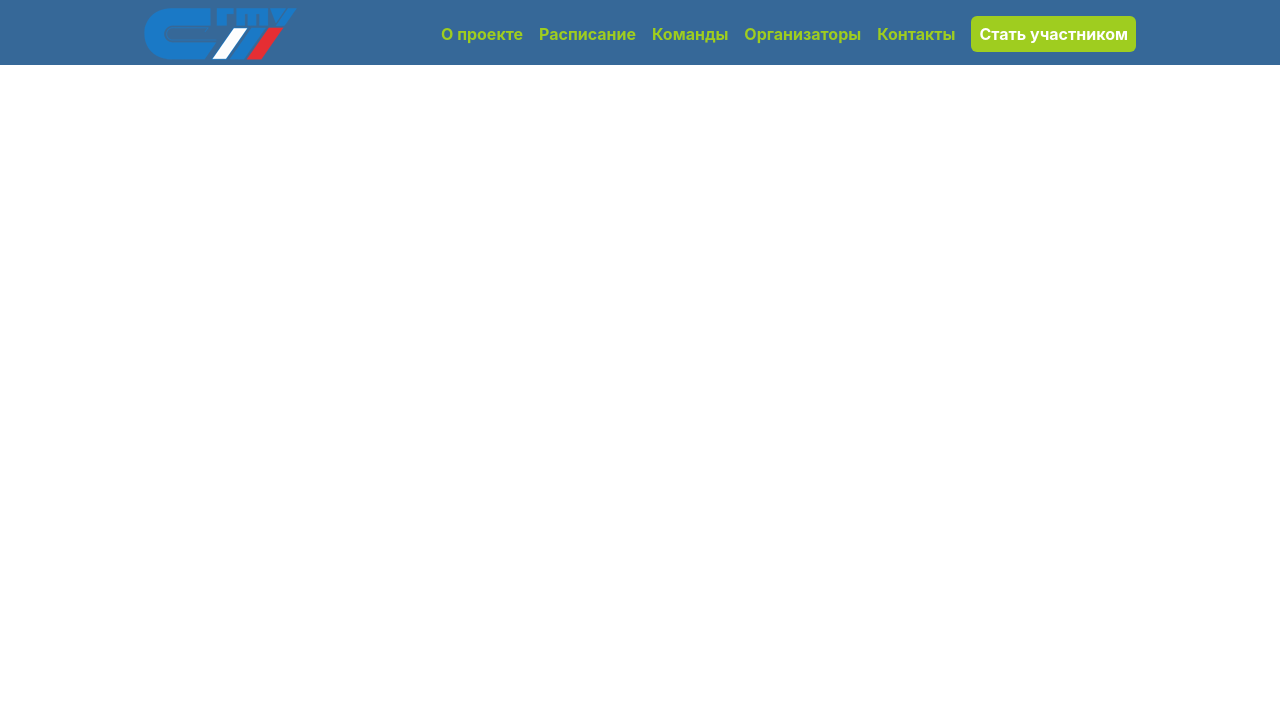
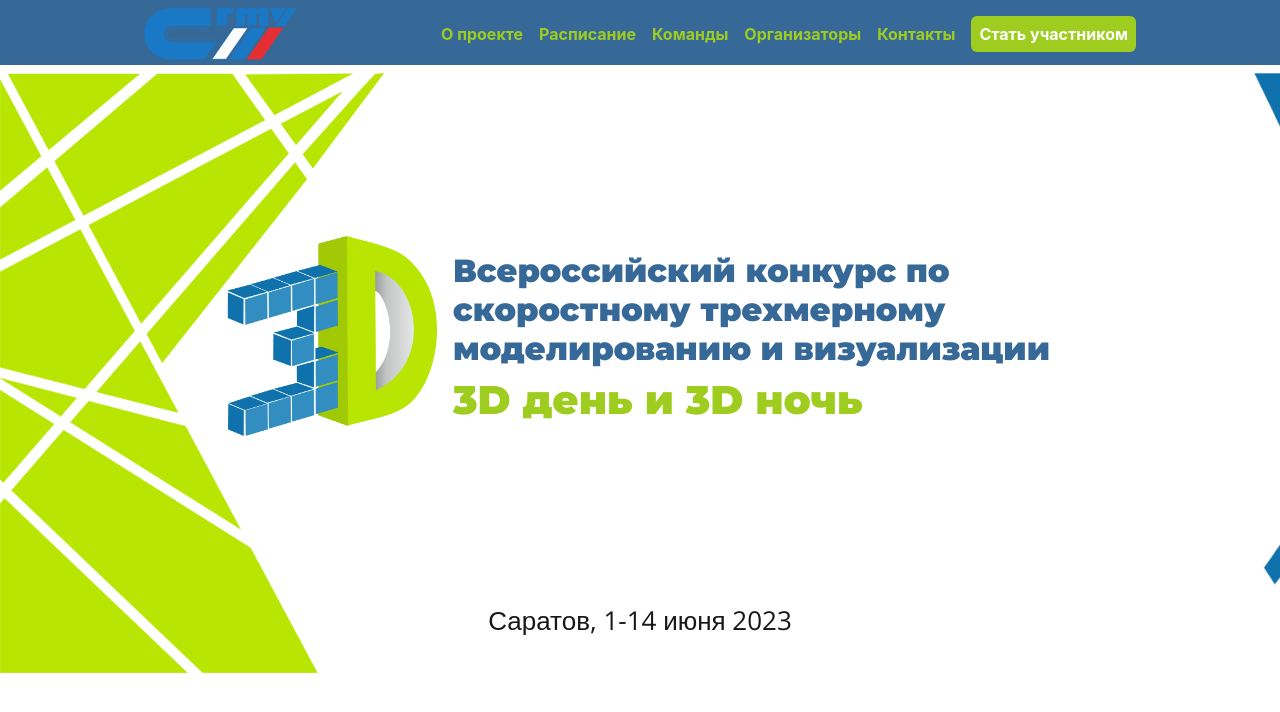
Before and after one commit to Eldos277/3d-day-night, a React (Create React App) app in the folder client/: page / in a window 1280 px wide. Shown: the top 712 px of the page. Built offline with nearby package versions, Linux system fonts and the light colour scheme.

Commit message:
client: banner

```diff
--- /dev/null
+++ b/client/src/components/Banner/Banner.css
@@ -0,0 +1,60 @@
+.banner{
+    margin-top: 8px;
+    width: 100%;
+    background-image: url("../../assets/banner-back.png");
+    background-size: cover;
+    height: 600px;
+    display: flex;
+    justify-content: center;
+    align-items: center;
+    flex-direction: column;
+}
+
+.banner__wrapper{
+    flex: 1;
+    width: 1280px;
+    display: flex;
+    justify-content: center;
+    align-items: center;
+    margin: 0 auto;
+    gap: 16px;
+}
+
+.banner_wrapper__footer {
+    margin-top: auto;
+}
+
+.banner_wrapper__footer h4{
+    font-size: 26px;
+    color: #181818;
+    margin-top: auto;
+    font-family: OpenSans, sans-serif;
+    font-weight: 500;
+}
+
+.banner__wrapper__logo img{
+    width: 210px;
+    height: 200px;
+}
+
+.banner__wrapper__text{
+    width: 600px;
+}
+
+.banner__wrapper__text h1, .banner__wrapper__text h2{
+    margin: 0;
+}
+
+.banner__wrapper__text h2{
+    color: #366898;
+    font-size: 32px;
+    padding-bottom: 8px;
+    font-family: Montserrat-Bold, sans-serif ;
+}
+
+.banner__wrapper__text h1{
+    color: #9fcd1f;
+    font-size: 40px;
+    line-height: 1.2;
+    font-family: Montserrat-Bold, sans-serif;
+}
--- /dev/null
+++ b/client/src/components/Banner/Banner.jsx
@@ -0,0 +1,29 @@
+import './Banner.css'
+import logo_3d from '../../assets/3d_day_logo.png'
+
+const Banner = () => {
+
+    return (
+        <div className="banner">
+            <div className="banner__wrapper">
+                <div className="banner__wrapper__logo">
+                    <img src={logo_3d} alt="3d-day-logo"/>
+                </div>
+
+                <div className="banner__wrapper__text">
+                    <h2>Всероссийский конкурс
+                        по скоростному трехмерному
+                        моделированию и визуализации
+                    </h2>
+                    <h1>3D день и 3D ночь</h1>
+                </div>
+            </div>
+            <div className="banner_wrapper__footer">
+                <h4>Саратов, 1-14 июня 2023</h4>
+            </div>
+        </div>
+    )
+
+}
+
+export default Banner
--- a/client/src/pages/Main/Main.js
+++ b/client/src/pages/Main/Main.js
@@ -1,10 +1,12 @@
 import Header from "../../components/Header/Header";
+import Banner from "../../components/Banner/Banner";
 
 const Main = () => {
 
     return (
         <>
             <Header/>
+            <Banner/>
         </>
     )
 }
```
Also changed, not shown: client/src/assets/3d_day_logo.png (added), client/src/assets/banner-back.png (added).
